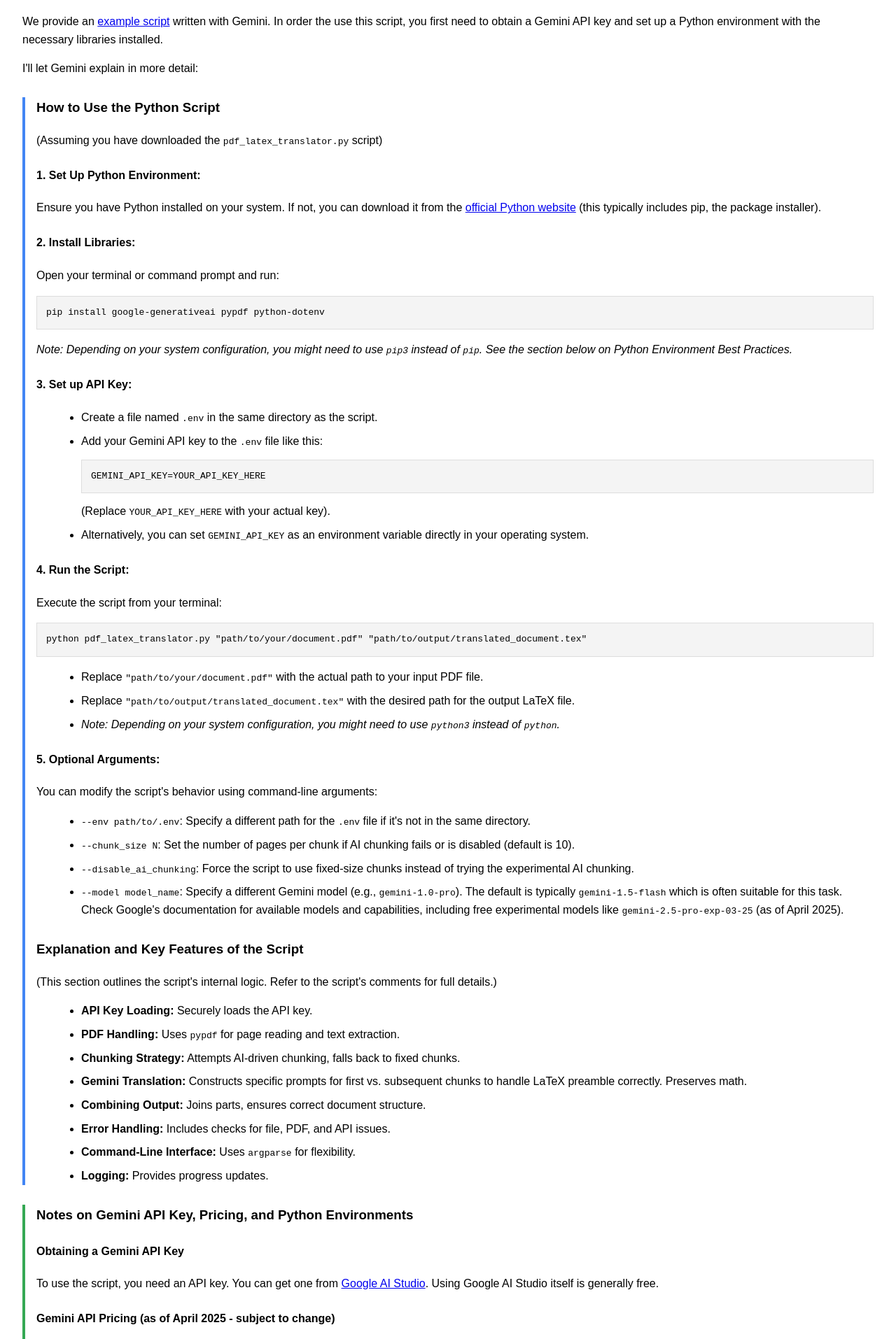
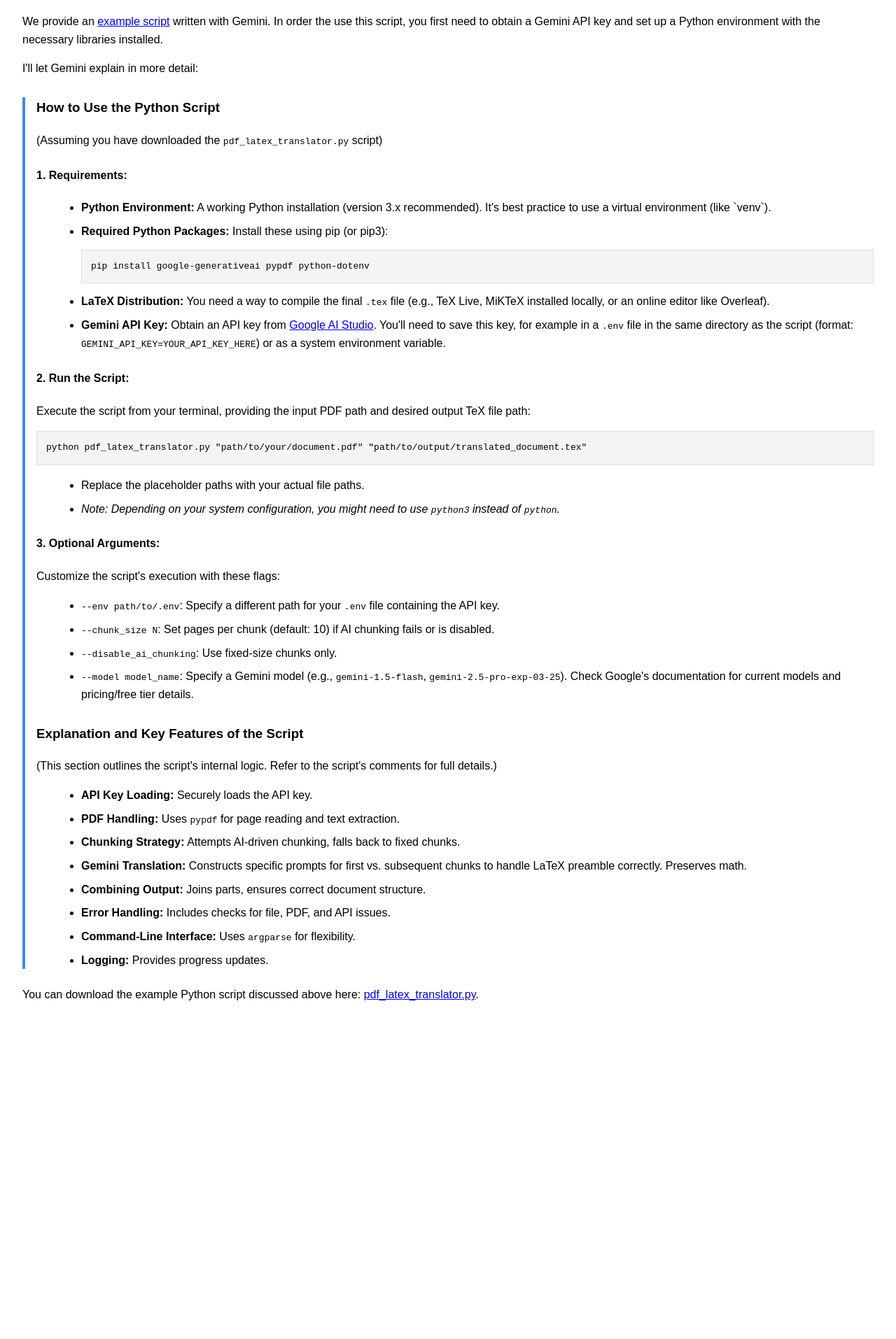
Before and after one commit to davikrehalt/davikrehalt.github.io, a Jekyll site: the page translation-guide.html, which Jekyll copies as it is, in a window 1280 px wide. Shown: the part 1017-2931 px from the top of the page at 70% size. Built offline with Jekyll 4.4.1, drawn with Linux system fonts in a browser that asks for light colours; after the commit the page ends 2484 px from its top, so only the background shows below that; some of the changed text lies outside the part shown.

Commit message:
Update translation-guide.html

```diff
--- a/translation-guide.html
+++ b/translation-guide.html
@@ -14,8 +14,6 @@
         li { margin-bottom: 0.5em; }
         /* Style to visually separate Gemini's explanation */
         .gemini-explanation { border-left: 4px solid #4285F4; /* Google blue */ padding-left: 1em; margin-top: 1.5em; margin-bottom: 1.5em;}
-        /* Style for the API/Env notes section */
-        .api-notes { border-left: 4px solid #34A853; /* Google green */ padding-left: 1em; margin-top: 1.5em; }
     </style>
 </head>
 <body>
@@ -65,42 +63,31 @@
     <h3>How to Use the Python Script</h3>
     <p>(Assuming you have downloaded the <code>pdf_latex_translator.py</code> script)</p>
 
-    <h4>1. Set Up Python Environment:</h4>
-    <p>Ensure you have Python installed on your system. If not, you can download it from the <a href="https://www.python.org/downloads/" target="_blank" rel="noopener noreferrer">official Python website</a> (this typically includes pip, the package installer).</p>
-
-
-    <h4>2. Install Libraries:</h4>
-    <p>Open your terminal or command prompt and run:</p>
-    <pre><code>pip install google-generativeai pypdf python-dotenv</code></pre>
-    <p><em>Note: Depending on your system configuration, you might need to use <code>pip3</code> instead of <code>pip</code>. See the section below on Python Environment Best Practices.</em></p>
-
-
-    <h4>3. Set up API Key:</h4>
+    <h4>1. Requirements:</h4>
     <ul>
-        <li>Create a file named <code>.env</code> in the same directory as the script.</li>
-        <li>Add your Gemini API key to the <code>.env</code> file like this:
-            <pre><code>GEMINI_API_KEY=YOUR_API_KEY_HERE</code></pre>
-            (Replace <code>YOUR_API_KEY_HERE</code> with your actual key).
+        <li><strong>Python Environment:</strong> A working Python installation (version 3.x recommended). It's best practice to use a virtual environment (like `venv`).</li>
+        <li><strong>Required Python Packages:</strong> Install these using pip (or pip3):
+            <pre><code>pip install google-generativeai pypdf python-dotenv</code></pre>
         </li>
-        <li>Alternatively, you can set <code>GEMINI_API_KEY</code> as an environment variable directly in your operating system.</li>
+        <li><strong>LaTeX Distribution:</strong> You need a way to compile the final <code>.tex</code> file (e.g., TeX Live, MiKTeX installed locally, or an online editor like Overleaf).</li>
+        <li><strong>Gemini API Key:</strong> Obtain an API key from <a href="https://aistudio.google.com/app/apikey" target="_blank" rel="noopener noreferrer">Google AI Studio</a>. You'll need to save this key, for example in a <code>.env</code> file in the same directory as the script (format: <code>GEMINI_API_KEY=YOUR_API_KEY_HERE</code>) or as a system environment variable.</li>
     </ul>
 
-    <h4>4. Run the Script:</h4>
-    <p>Execute the script from your terminal:</p>
+    <h4>2. Run the Script:</h4>
+    <p>Execute the script from your terminal, providing the input PDF path and desired output TeX file path:</p>
     <pre><code>python pdf_latex_translator.py "path/to/your/document.pdf" "path/to/output/translated_document.tex"</code></pre>
     <ul>
-        <li>Replace <code>"path/to/your/document.pdf"</code> with the actual path to your input PDF file.</li>
-        <li>Replace <code>"path/to/output/translated_document.tex"</code> with the desired path for the output LaTeX file.</li>
+        <li>Replace the placeholder paths with your actual file paths.</li>
         <li><em>Note: Depending on your system configuration, you might need to use <code>python3</code> instead of <code>python</code>.</em></li>
     </ul>
 
-    <h4>5. Optional Arguments:</h4>
-    <p>You can modify the script's behavior using command-line arguments:</p>
+    <h4>3. Optional Arguments:</h4>
+    <p>Customize the script's execution with these flags:</p>
     <ul>
-        <li><code>--env path/to/.env</code>: Specify a different path for the <code>.env</code> file if it's not in the same directory.</li>
-        <li><code>--chunk_size N</code>: Set the number of pages per chunk if AI chunking fails or is disabled (default is 10).</li>
-        <li><code>--disable_ai_chunking</code>: Force the script to use fixed-size chunks instead of trying the experimental AI chunking.</li>
-        <li><code>--model model_name</code>: Specify a different Gemini model (e.g., <code>gemini-1.0-pro</code>). The default is typically <code>gemini-1.5-flash</code> which is often suitable for this task. Check Google's documentation for available models and capabilities, including free experimental models like <code>gemini-2.5-pro-exp-03-25</code> (as of April 2025).</li>
+        <li><code>--env path/to/.env</code>: Specify a different path for your <code>.env</code> file containing the API key.</li>
+        <li><code>--chunk_size N</code>: Set pages per chunk (default: 10) if AI chunking fails or is disabled.</li>
+        <li><code>--disable_ai_chunking</code>: Use fixed-size chunks only.</li>
+        <li><code>--model model_name</code>: Specify a Gemini model (e.g., <code>gemini-1.5-flash</code>, <code>gemini-2.5-pro-exp-03-25</code>). Check Google's documentation for current models and pricing/free tier details.</li>
     </ul>
 
     <h3>Explanation and Key Features of the Script</h3>
@@ -117,42 +104,6 @@
     </ul>
 </div> <!-- End of gemini-explanation div -->
 
-<!-- New Section for API/Env Notes -->
-<div class="api-notes">
-    <h3>Notes on Gemini API Key, Pricing, and Python Environments</h3>
-
-    <h4>Obtaining a Gemini API Key</h4>
-    <p>To use the script, you need an API key. You can get one from <a href="https://aistudio.google.com/app/apikey" target="_blank" rel="noopener noreferrer">Google AI Studio</a>. Using Google AI Studio itself is generally free.</p>
-
-    <h4>Gemini API Pricing (as of April 2025 - subject to change)</h4>
-    <ul>
-        <li><strong>Free Tier via API:</strong> Google offers a free tier for the Gemini API, typically with lower usage limits (requests per minute) suitable for testing and development. This is distinct from the free usage of AI Studio. Data submitted via the free API tier might be used by Google to improve products.</li>
-        <li><strong>Paid Tier via API:</strong> Offers higher rate limits, potentially access to more models or features, and generally does not use submitted data for product improvement. Costs are typically per token (input and output).</li>
-        <li><strong>Using Free Experimental Models:</strong> Google sometimes offers preview or experimental models via the API for free, like <code>gemini-2.5-pro-exp-03-25</code> mentioned in their pricing. You can specify these using the script's <code>--model</code> argument (e.g., <code>--model gemini-2.5-pro-exp-03-25</code>) to access them if available. These may have specific terms or change without notice.</li>
-        <li><strong>Default Model:</strong> The script might default to a model like <code>gemini-1.5-flash</code>. This model also has free/paid tiers via the API. Check the script's default and the <a href="https://ai.google.dev/pricing" target="_blank" rel="noopener noreferrer">official Gemini API pricing page</a> for current details.</li>
-    </ul>
-
-    <h4>Python Environment Best Practices (Using `venv`)</h4>
-    <p>It's highly recommended to use a virtual environment when working with Python projects and installing libraries like those needed for this script. This prevents conflicts between dependencies required by different projects.</p>
-    <ol>
-        <li><strong>Create a Virtual Environment:</strong> Navigate to your project directory in the terminal and run:
-            <pre><code>python -m venv venv</code></pre>
-            <em>(Or use <code>python3</code> if needed: <code>python3 -m venv venv</code>). This creates a folder named <code>venv</code> containing a private Python installation.</em>
-        </li>
-        <li><strong>Activate the Environment:</strong>
-            <ul>
-                <li><strong>On Windows (cmd.exe):</strong> <code>venv\Scripts\activate.bat</code></li>
-                <li><strong>On Windows (PowerShell):</strong> <code>venv\Scripts\Activate.ps1</code> (You might need to adjust execution policy: <code>Set-ExecutionPolicy -ExecutionPolicy RemoteSigned -Scope Process</code>)</li>
-                <li><strong>On macOS/Linux (bash/zsh):</strong> <code>source venv/bin/activate</code></li>
-            </ul>
-            <em>Your terminal prompt should change to indicate the environment is active (e.g., `(venv) your-prompt$`).</em>
-        </li>
-        <li><strong>Install Libraries:</strong> Now, run the <code>pip install ...</code> command mentioned earlier. Libraries will be installed inside the active virtual environment, isolated from your global Python installation.</li>
-        <li><strong>Deactivate:</strong> When you're finished working, simply type <code>deactivate</code> in the terminal.</li>
-    </ol>
-    <p>For more details, see the official Python documentation on <a href="https://docs.python.org/3/library/venv.html" target="_blank" rel="noopener noreferrer">Creation of virtual environments</a>.</p>
-</div> <!-- End of api-notes div -->
-
 <p>You can download the example Python script discussed above here: <a href="pdf_latex_translator.py" download>pdf_latex_translator.py</a>.</p>
 <!-- Make sure pdf_latex_translator.py is in the same directory as this HTML file, or adjust the href path -->
 
```
